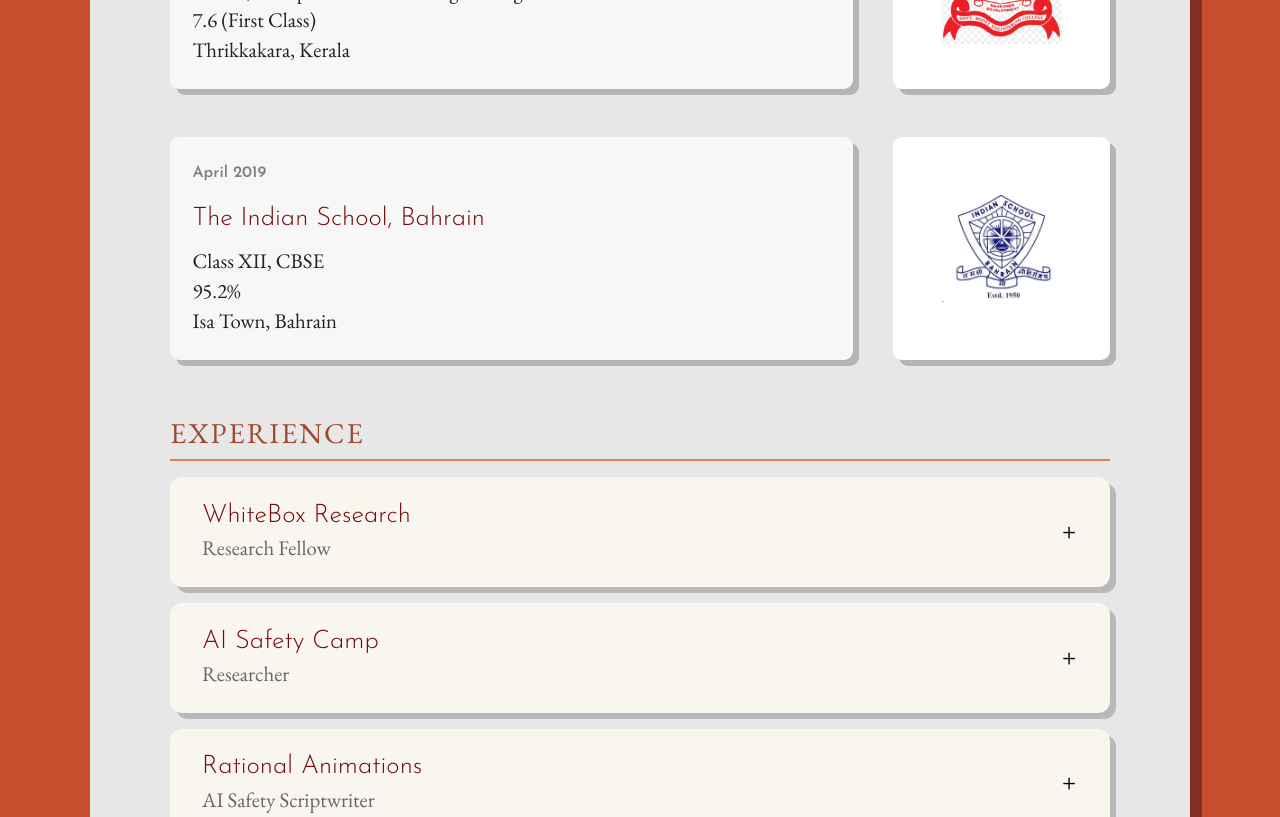
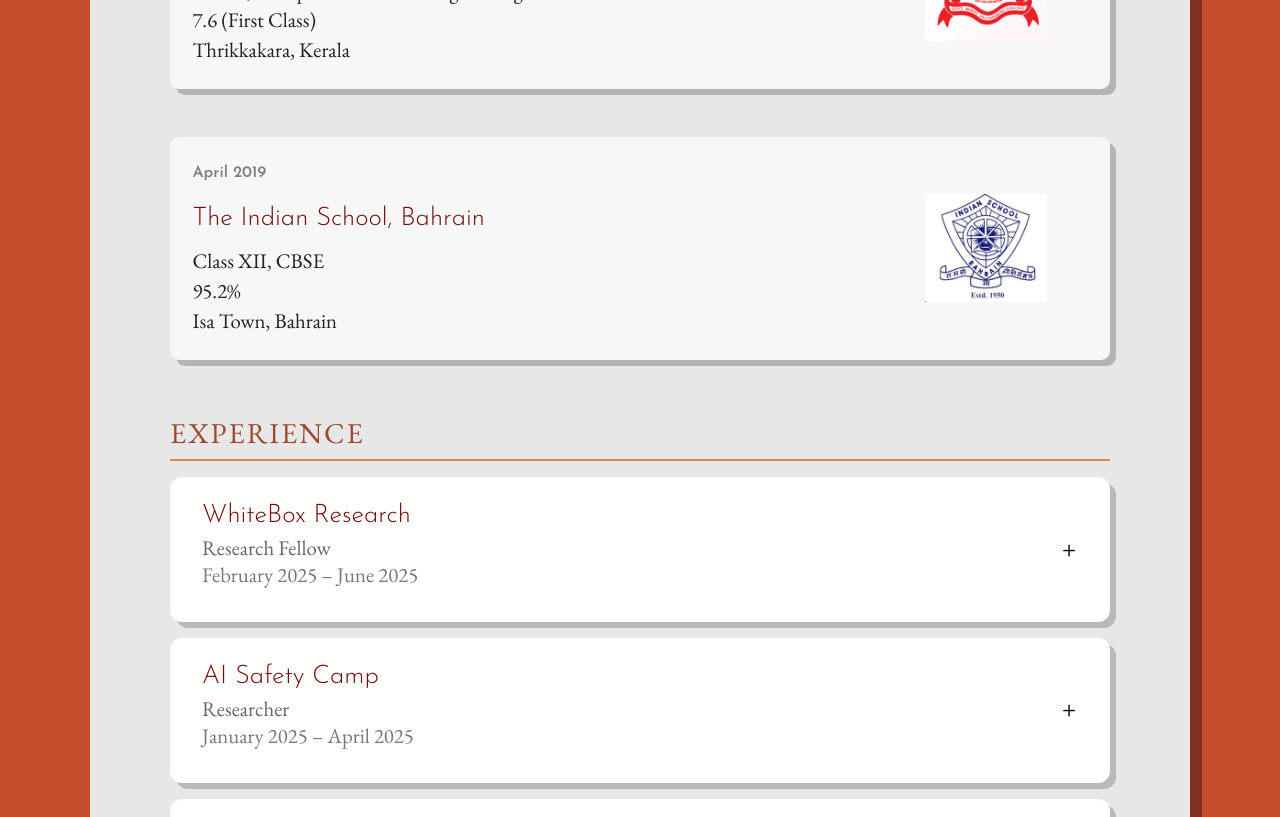
Before and after one commit to Sharatjacob2/main_website, a React (Create React App) app: page /resume in a window 1280 px wide. Shown: the part 1940-2757 px from the top of the page. Built offline with nearby package versions, Linux system fonts and the light colour scheme.

Commit message:
minor changes to resume page

```diff
--- a/public/content/resume.md
+++ b/public/content/resume.md
@@ -5,50 +5,35 @@ updated: July 2026
 # Hero
 
 name: Sharat Jacob Jacob
-
 headline: M.S. by Research   •   AI Safety   •   Multi-Party Computation (MPC)
-
 location:  Kerala
-
 email: sharatjacob2@gmail.com
-
 
 # Education
 
 ## Indian Institute of Technology Tirupati
 
 degree: MS by Research, Computer Science & Engineering
-
 date: Expected January 2028
-
 location: Tirupati, Andhra Pradesh
-
 image: iittlogo
 
 
 ## Govt. Model Engineering College
 
 degree: B.Tech, Computer Science & Engineering
-
 gpa: 7.6 (First Class)
-
 date: June 2023
-
 location: Thrikkakara, Kerala
-
 image: meclogo
 
 
 ## The Indian School, Bahrain
 
 degree: Class XII, CBSE
-
 gpa: 95.2%
-
 date: April 2019
-
 location: Isa Town, Bahrain
-
 image: isblogo
 
 
@@ -59,7 +44,6 @@ collapse: true
 ## WhiteBox Research
 
 role: Research Fellow
-
 date: February 2025 – June 2025
 
 <!-- location: Remote -->
@@ -71,7 +55,6 @@ date: February 2025 – June 2025
 ## AI Safety Camp
 
 role: Researcher
-
 date: January 2025 – April 2025
 
 <!-- location: Remote -->
@@ -82,7 +65,6 @@ date: January 2025 – April 2025
 ## Rational Animations
 
 role: AI Safety Scriptwriter
-
 date: October 2023 – January 2024
 
 <!-- location: Remote -->
@@ -97,7 +79,6 @@ collapse: true
 ## Travelling through Activation Space With a Best-of-N Jailbreak
 
 role: Research Fellow
-
 date: June 2025 – July 2025
 
 - Conducted exploratory interpretability research around the Best-of-N jailbreak, discovered by Anthropic, which involved iteratively modifying a harmful prompt (capitalization, swapping, next- letter) until success at the N-th iteration, and visualized activations across layers with 2D and 3D PCA projections. Found that variants of a prompt formed a trajectory in activation space, with the third principal component corresponding to jailbreak tendency, and generalized this across multiple prompts to interpret jailbreak as a perturbation direction.
@@ -107,7 +88,6 @@ date: June 2025 – July 2025
 ## LLM Surgery
 
 role: Researcher
-
 date: November 2024
 
 - Developed LLM Surgery, aimed to create and utilize LLM agents that could perform various mechanistic interventions on other LLMs.
@@ -117,7 +97,6 @@ date: November 2024
 ## APIAYN
 
 role: Researcher
-
 date: September 2024
 
 - Covered a systematic review of a type of jailbreak, APIAYN, as part of the BlueDot course, which combined gradually escalating violation’, a Meta-documented jailbreak, and misspellings’, and proved successful in jailbreaking ChatGPT, Meta AI, Mixtral and more.
@@ -127,7 +106,6 @@ date: September 2024
 ## AlphaFold and Beyond
 
 conference: AITEDUCONF 2024
-
 date: December 2024
 
 - In this paper, AlphaFold’s evolving architecture and recent variant models, was examined, assessing their contributions to protein structure prediction. current limitations were highlighted in these models as critical areas for future research and development. Additionally, the paper considers how neglected transformer advances, particularly in interpretability, may offer further insights into the protein folding process.
@@ -135,18 +113,18 @@ date: December 2024
 
 # Certifications
 
-- Certified for Welcome to Game Theory offered by Coursera associated with University of Tokyo.
-- Certified for Python Data Structures offered by Coursera in association with University of Michigan.
-- Certified for Introduction to Psychology offered by Coursera in association with Yale University.
-- Certified for Learning How to Learn offered by Coursera in association with Deep Teaching Solutions.
-- Certified for Successful Negotiation: Essential Strategies and Skills offered by Coursera in association with University of Michigan.
+- Welcome to Game Theory, offered by Coursera associated with University of Tokyo.
+- Python Data Structures, offered by Coursera in association with University of Michigan.
+- Introduction to Psychology, offered by Coursera in association with Yale University.
+- Learning How to Learn, offered by Coursera in association with Deep Teaching Solutions.
+- Successful Negotiation, offered by Coursera in association with University of Michigan.
 
 
 # Leadership
 
-- Chairperson, Training Cell 2021 - 2023, the placement-preparation cell of Govt. Model Engineering College.
+- Chairperson, Training Cell 2021 - 2023, the placement-prep cell of Govt. Model Engineering College.
 - Content Manager, Excel 2022, the annual techno-managerial fest of Govt. Model Engineering College.
-- Talk Manager, IEDC MEC 2021, the entrepreneurship development cell of Govt. Model Engineering College.
+- Talk Manager, IEDC 2021, the entrepreneurship development cell of Govt. Model Engineering College.
 - Vice President, The Book Thieves 2022, the literary club of Govt. Model Engineering College.
 - Content Head, DSC MEC 2020, the developer student club of Govt. Model Engineering College.
 
@@ -170,13 +148,10 @@ Interests:
 - Drawing
 
 
-
 # References
 
 ## Prof. Dr. Varsha Bhat Kukkala
 
 position: Assistant Professor
-
 organization: IIT Tirupati
-
 email: varshabhat@iittp.ac.in
--- a/src/resumePage/AccordionItem.js
+++ b/src/resumePage/AccordionItem.js
@@ -14,16 +14,15 @@ function AccordionItem({ item }) {
               {item.fields.role || item.fields.degree}
             </p>
           )}
+          {item.fields.date && (
+            <p className="accordion-date">{item.fields.date}</p>
+          )}
         </div>
 
         <div className="accordion-arrow">{open ? "−" : "+"}</div>
       </button>
 
       <div className={`accordion-body ${open ? "open" : ""}`}>
-        {item.fields.date && (
-          <p className="accordion-date">{item.fields.date}</p>
-        )}
-
         {item.fields.location && (
           <p className="accordion-location">{item.fields.location}</p>
         )}
--- a/src/resumePage/Resume.css
+++ b/src/resumePage/Resume.css
@@ -1,6 +1,5 @@
 .Resume-Page {
   min-height: 100vh;
-
   overflow: hidden;
 }
 
@@ -8,19 +7,12 @@
 
 .resume-meta {
   width: min(900px, 92%);
-
   margin: 1rem auto 0.75rem;
-
   text-align: center;
-
   color: white;
-
   opacity: 0.75;
-
   font-size: 0.9rem;
-
   letter-spacing: 2px;
-
   text-transform: uppercase;
 }
 
@@ -28,23 +20,14 @@
 
 .resume-download {
   width: fit-content;
-
   margin: 0 auto 4rem;
-
   display: flex;
-
   align-items: center;
-
   gap: 0.8rem;
-
   text-decoration: none;
-
   color: white;
-
   font-size: 1.15rem;
-
   font-weight: 600;
-
   transition: 0.2s;
   background-color: rgba(0, 0, 0, 0.287);
   padding: 1rem;
@@ -52,13 +35,11 @@
 
 .resume-download:hover {
   transform: scale(1.05);
-
   opacity: 0.8;
 }
 
 .download-icon {
   width: 22px;
-
   height: 22px;
 }
 
@@ -67,13 +48,11 @@
 @media (max-width: 800px) {
   .resume-download {
     font-size: 1rem;
-
     margin-bottom: 2.5rem;
   }
 
   .download-icon {
     width: 18px;
-
     height: 18px;
   }
 }
@@ -81,23 +60,18 @@
 .accordion-card,
 .reference-card,
 .bullet-card {
-  /* background: #f4eee5; */
+  background-color: #fcfbf9;
 }
 
 .resume-document {
   width: min(1100px, 92%);
   margin: 4rem auto 8rem;
   padding: 5rem;
-
   background: #e7e7e7;
-
   color: #222;
-
   border-radius: clamp(4px, 0.5vw, 10px);
   box-shadow: 12px 12px 0 rgba(0, 0, 0, 0.361);
-
   text-align: left;
-
   line-height: 1.8;
 }
 
@@ -144,14 +118,10 @@
 /* ---------- Accordion ---------- */
 
 .accordion-card {
-  background: #f9f5ef;
-
+  background: #fffffe;
   margin: 1rem 0;
-
   border-radius: 12px;
-
   box-shadow: 6px 6px 0 rgba(0, 0, 0, 0.2);
-
   overflow: hidden;
 }
 
@@ -191,6 +161,7 @@
 .accordion-body.open {
   max-height: 1000px;
   padding-bottom: 2rem;
+  border-top: 1px solid rgba(128, 128, 128, 0.411);
 }
 
 .accordion-body ul {
@@ -200,7 +171,6 @@
 .accordion-date,
 .accordion-location {
   color: #777;
-
   margin-bottom: 0.5rem;
 }
 
@@ -212,19 +182,14 @@
 
 .accordion-header:hover {
   background: #efe6da;
-
   padding-left: 2.3rem;
 }
 
 /* ---------- Chips ---------- */
 
-/* ---------- Chips ---------- */
-
 .chip-grid {
   display: grid;
-
   grid-template-columns: 1fr 1fr;
-
   gap: 2.5rem;
 }
 
@@ -234,41 +199,29 @@
 
 .chip-group h3 {
   margin-bottom: 1rem;
-
   text-transform: uppercase;
-
   letter-spacing: 2px;
-
   font-size: 1rem;
-
   color: #9d492e;
 }
 
 .chip-container {
   display: flex;
-
   flex-wrap: wrap;
-
   gap: 0.8rem;
 }
 
 .resume-chip {
   background: white;
-
   border-radius: 9px;
-
   padding: 0.7rem 1.2rem;
-
   font-size: 1rem;
-
   box-shadow: 3px 3px 0 rgba(0, 0, 0, 0.15);
-
   transition: 0.2s;
 }
 
 .resume-chip:hover {
   transform: translateY(-2px);
-
   box-shadow: 6px 6px 0 rgba(0, 0, 0, 0.22);
 }
 
@@ -284,6 +237,11 @@
   display: flex;
   gap: 2.5rem;
   margin-bottom: 3rem;
+    background-color: rgb(247, 247, 247);
+  box-shadow: 6px 6px 0 rgba(0, 0, 0, 0.22);
+  padding: 1.4rem;
+  border-radius: 9px;
+
 }
 
 .education-marker {
@@ -319,10 +277,6 @@
 }
 
 .education-content {
-  background-color: rgb(247, 247, 247);
-  box-shadow: 6px 6px 0 rgba(0, 0, 0, 0.22);
-  padding: 1.4rem;
-  border-radius: 9px;
   width: 80%;
 }
 
@@ -339,18 +293,13 @@
 
 .education-institute-logo-wrapper {
   width: 25%;
-  box-shadow: 6px 6px 0 rgba(0, 0, 0, 0.22);
-  padding: 1.4rem;
-  border-radius: 9px;
-  background-color: white;
-
   display: flex;
   justify-content: center;
   align-items: center;
 }
 
 .education-institute-logo {
-  width: 70%;
+  width: 60%;
 }
 /* ---------- Bullet Card ---------- */
 
@@ -358,7 +307,11 @@
   /* background: #f9f5ef; */
   border-radius: 12px;
   padding: 2rem;
-  /* box-shadow: 8px 8px 0 rgba(0, 0, 0, 0.18); */
+  box-shadow: 8px 8px 0 rgba(0, 0, 0, 0.18);
+}
+
+.bullet-card strong {
+  font-weight: 400;
 }
 
 .bullet-list {
@@ -382,7 +335,7 @@
 /* ---------- References ---------- */
 
 .reference-card {
-  background: #f9f5ef;
+  background: #fcfcfc;
   padding: 2rem;
   border-radius: 12px;
   box-shadow: 8px 8px 0 rgba(0, 0, 0, 0.18);
```
Also changed, not shown: src/resumePage/mec_logo.png.
